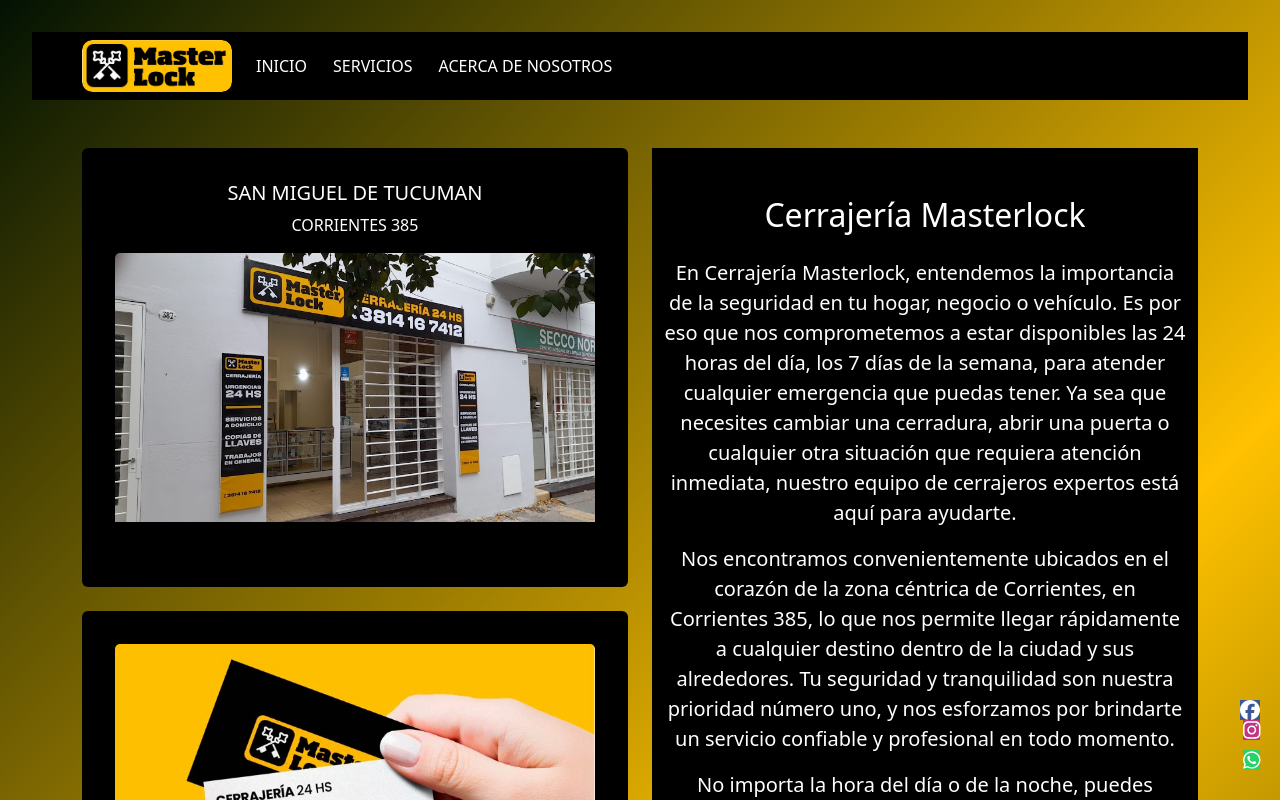
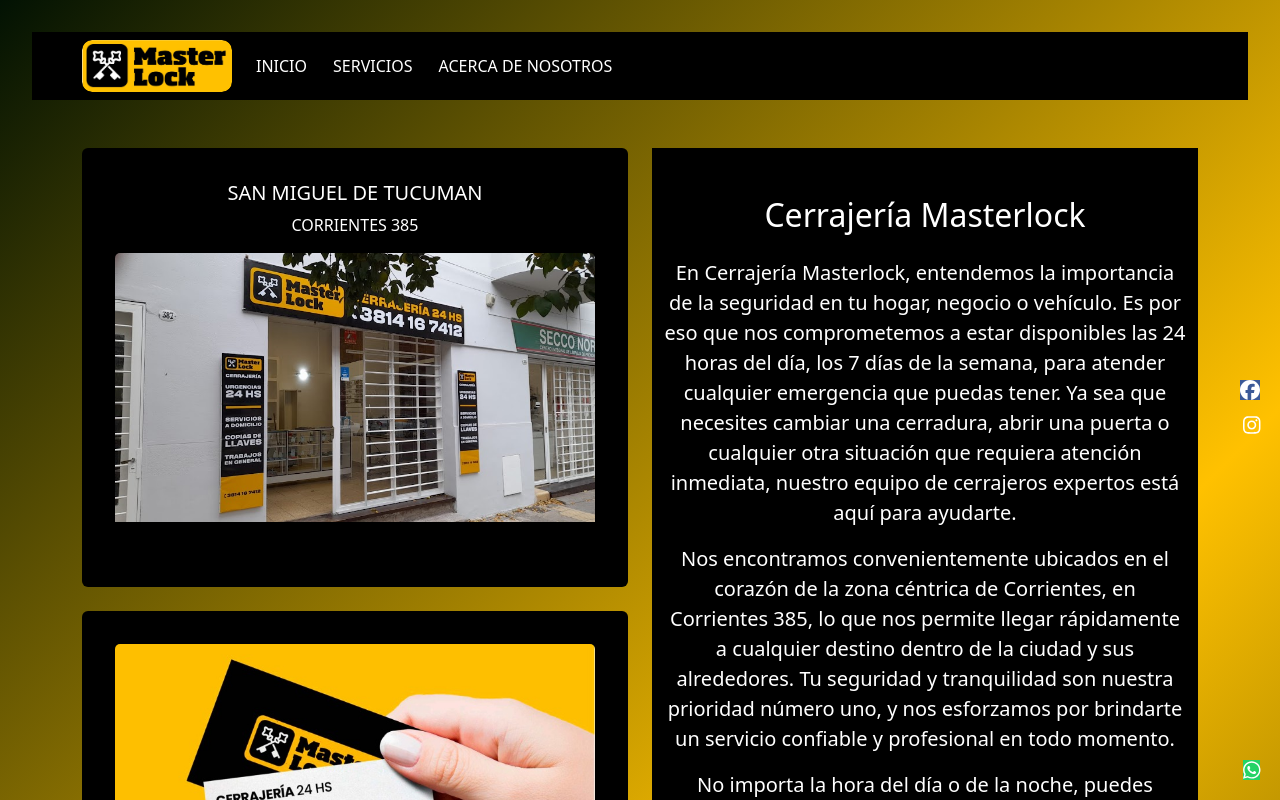
Before and after one commit to federicojclua/MasterLock, a React (Vite) app: page /about in a window 1280 px wide. Shown: the top 800 px of the page. Built offline with nearby package versions, Linux system fonts and the light colour scheme; grey boxes are pictures that could not be loaded.

Commit message:
cuarto commit, se agregaron botones de redes sin estilos todavia

```diff
--- a/src/App.jsx
+++ b/src/App.jsx
@@ -24,8 +24,8 @@
           <Route path="/about" element={<About />} />  {/* About route */}
         </Routes>
         <About />
+        <FixedButtons />
         <Footer />
-        <FixedButtons />
 
       </div>
     </BrowserRouter>
--- a/src/components/about/About.css
+++ b/src/components/about/About.css
@@ -0,0 +1,29 @@
+
+/* Estilos CSS para la página About */
+/* Alinear las cards cars 1 y cars 2 con el borde derecho de la sección Cerrajería Masterlock */
+@media (min-width: 768px) {
+    .about-container {
+      display: flex;
+      align-items: flex-start; /* Alinear los elementos en la parte superior */
+    }
+
+    .about-container .card {
+      width: 100%;
+      margin-bottom: 20px;
+    }
+
+    .about-container .card:nth-child(2) {
+      margin-top: -20px; /* Ajuste de margen negativo para superponer la segunda card sobre la primera */
+    }
+
+    .about-container .section-container {
+      flex: 1;
+      margin-left: 20px; /* Espacio entre las cards y la sección */
+    }
+  }
+  .section-container {
+
+
+    border-radius: 10px; /* Bordes redondeados */
+
+  }
--- a/src/components/about/About.jsx
+++ b/src/components/about/About.jsx
@@ -1,6 +1,5 @@
-import React from 'react'
-import "./About.css"
-
+import React from 'react';
+import "./About.css";
 
 const About = () => {
   return (
@@ -11,7 +10,7 @@
         <div className="card mb-4 bg-dark">
         <h5 className="card-title text-white">SAN MIGUEL DE TUCUMAN</h5>
             <p className="card-text text-white">CORRIENTES 385 </p>
-          <img src="src/assets/img/sucursal.jpeg" className="card-img-top" alt="Modelo 1" />
+          <img src="src/assets/img/sucursal.jpeg" className="card-img-top" alt="sucursal-Masterlock" />
           <div className="card-body">
 
           </div>
@@ -19,7 +18,7 @@
         {/* Columna de la Card 1 (Derecha) */}
         <div className="col-md-12 ">
         <div className="card mb-4 bg-dark">
-           <img src="src/assets/img/manotarjeta.jpeg" className="card-img-top" alt="Modelo 1" />
+           <img src="src/assets/img/manotarjeta.jpeg" className="card-img-top" alt="tarjeta-presentacion" />
           <div className="card-body">
 
           </div>
@@ -41,7 +40,7 @@
       </div>
     </div>
   </div>
-  )
+  );
 }
 
-export default About
+export default About;
--- a/src/components/fixedButtons/FixedButtons.css
+++ b/src/components/fixedButtons/FixedButtons.css
@@ -1,3 +1,4 @@
+
 .fixed-buttons {
   position: fixed;
   bottom: 20px;
@@ -5,11 +6,8 @@
   display: flex;
   flex-direction: column;
   align-items: flex-end;
+  height: 400px; /* Ejemplo de altura fija */
   z-index: 999; /* Asegura que esté por encima de otros elementos */
-}
-
-.fixed-button {
-  margin-bottom: 10px;
 }
 
 .fixed-button a {
@@ -19,18 +17,19 @@
   align-items: center;
 }
 
-.fixed-button.facebook {
-  background-color: #3b5998;
-  margin-bottom: auto; /* Mueve el botón de Facebook a la mitad de la altura */
+.fixed-button.facebook{
+background-color: #3b5998; /* Establece el color de fondo para Facebook e Instagram */
+margin-bottom: 15px; /* Mueve el botón de Facebook a la mitad de la altura */
 }
 
 .fixed-button.instagram {
-  background-color: #c13584;
-  margin-bottom: 10px; /* Mantén un espacio entre los botones */
+   /* Establece el color de fondo para Instagram    background-color: #c13584;*/
+  height: 250px; /* Ejemplo de altura fija para el botón c13584*/
 }
 
 .fixed-button.whatsapp {
-  background-color: #25d366;
+  background-color: #25d366; /* Establece el color de fondo para WhatsApp */
+  margin-top: auto; /* Mueve el botón de WhatsApp al fondo */
 }
 
 .tooltip {
--- a/src/components/fixedButtons/FixedButtons.jsx
+++ b/src/components/fixedButtons/FixedButtons.jsx
@@ -2,7 +2,6 @@
 import { FontAwesomeIcon } from '@fortawesome/react-fontawesome';
 import { faFacebook, faInstagram, faWhatsapp } from '@fortawesome/free-brands-svg-icons';
 import './FixedButtons.css';
-
 
 
 const FixedButtons = () => {
```
